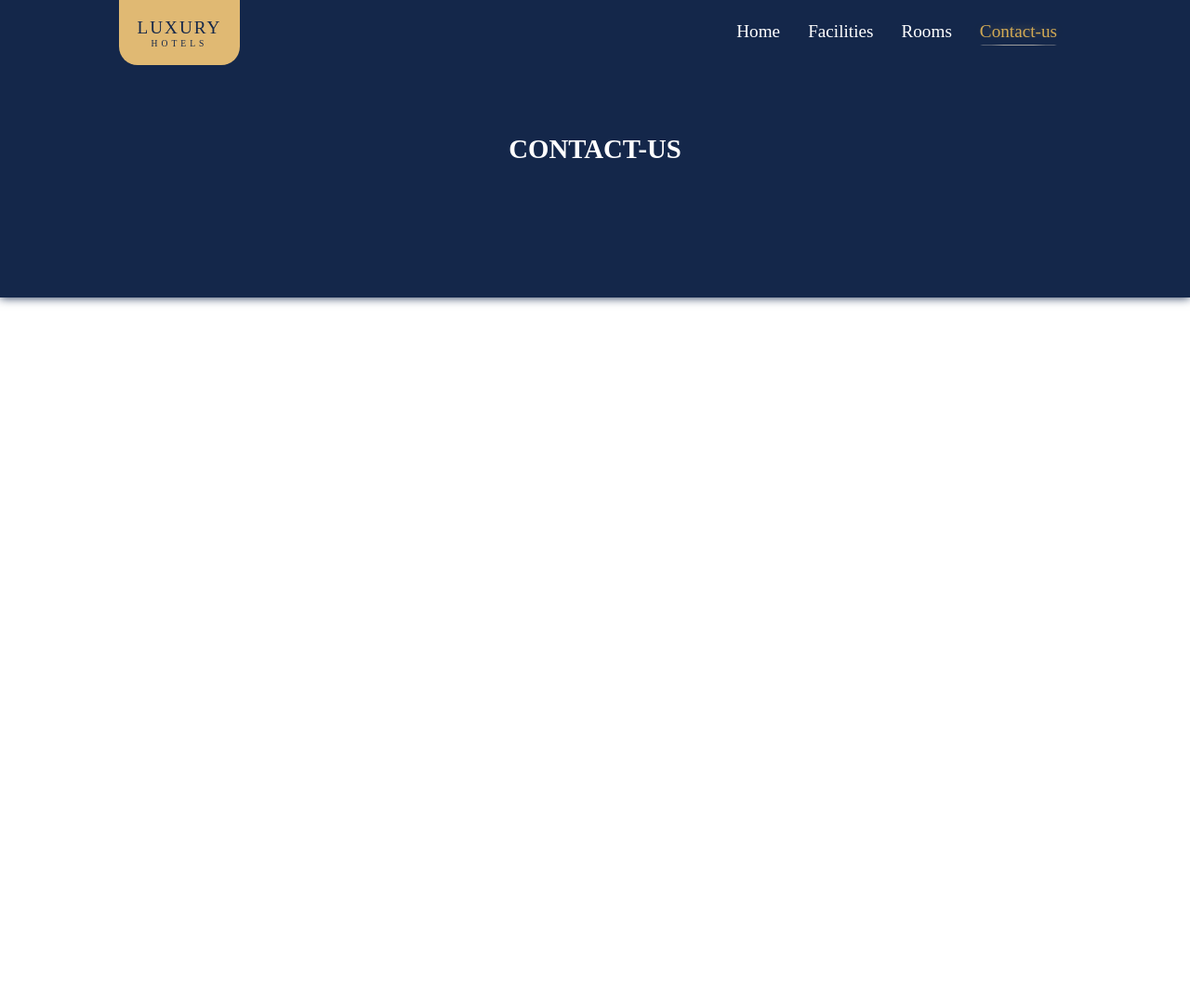
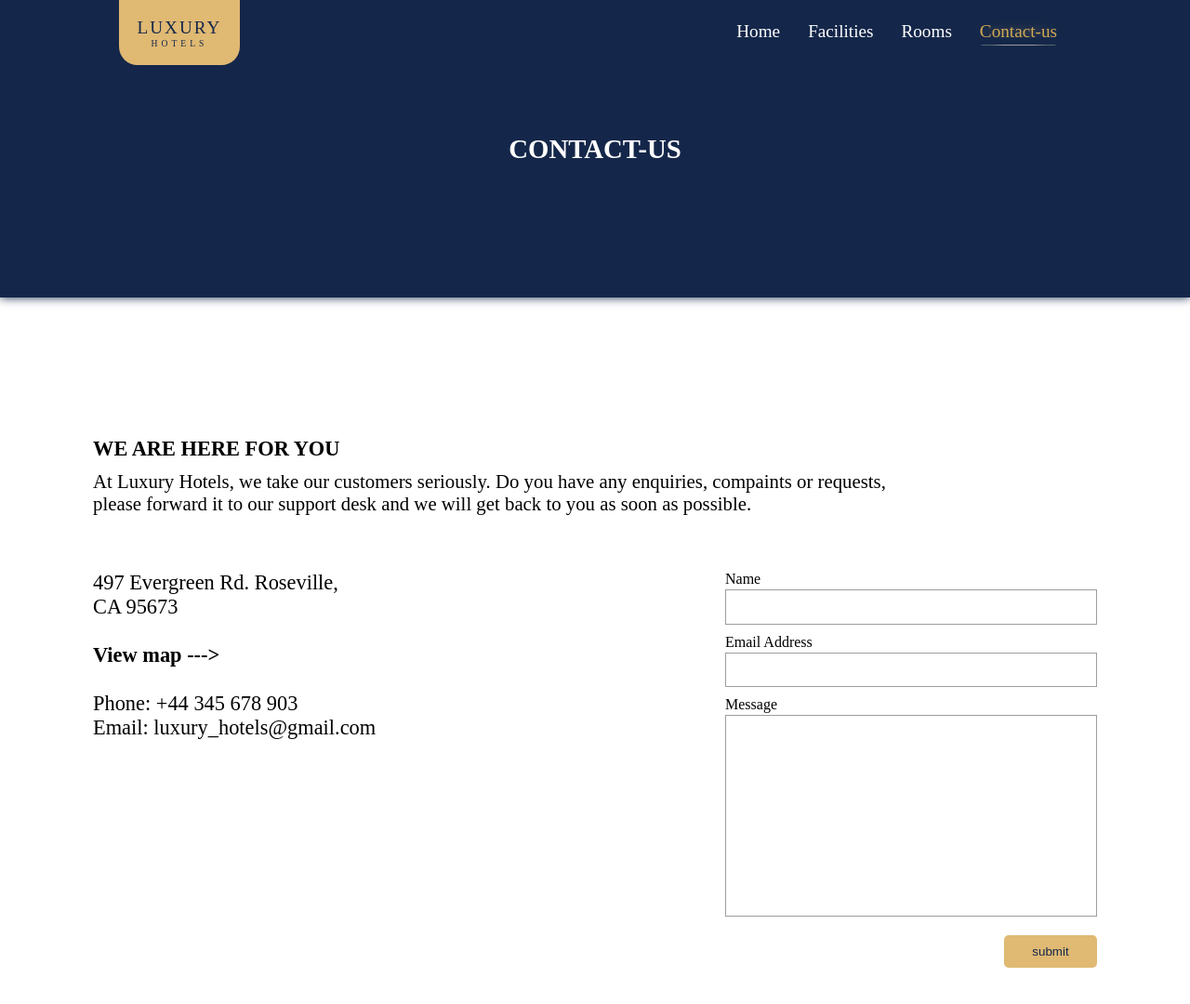
Before and after one commit to devshashtag/luxury-hotels, a plain HTML site: page pages/contact_us.html in a window 1280 px wide. Shown: the whole page at 93% size. Before the commit the page ends 800 px from the top, so only its background shows below. Drawn offline with Linux system fonts and the light colour scheme.

Commit message:
contact-us main completed

```diff
--- a/assets/css/styles.css
+++ b/assets/css/styles.css
@@ -242,7 +242,76 @@ a {
 /* end of Facilities-page cart */
 
 /* contact-page */
+.main__content {
+  min-height:100vh;
+  padding: 0 50px;
+  padding-top:100px;
+}
 
+@media screen and (min-width: 1000px) {
+  .main__content {
+    padding: 150px 100px;
+    padding-bottom:100px;
+  }
+}
+
+.content__header       { font-size: 1.4rem;    }
+.header--paragraph     { margin-top: 10px;     }
+.content__comments     {
+  margin: 60px 0;
+  display:flex;
+  flex-direction:row;
+  justify-content:space-between;
+  align-items:start;
+  flex-wrap:wrap;
+}
+.comments__info        { font-size: 1.4rem;    }
+.comments__info > span { font-weight:bold;     }
+
+.comments__form {
+  display:flex;
+  flex-direction:column;
+  align-items:end;
+  min-width:300px;
+  max-width:400px;
+  width:400px;
+}
+
+@media screen and (max-width: 850px) {
+  .comments__form {
+    max-width:100%;
+    margin: 50px auto;
+    width:100%;
+  }
+}
+
+.comments__form > input:not([type="submit"]),
+.comments__form > #message {
+  display:block;
+  width:100%;
+  border:1px solid #9D9D9D;
+  padding:5px;
+  line-height:1.6rem;
+  color: #25242a;
+  margin-bottom:10px;
+  resize:none;
+}
+
+.comments__form > label {
+  margin-bottom:2px;
+  width:100%;
+  text-align:left;
+}
+
+.comments__form > #submit {
+  background-color:#E0B973;
+  width:100px;
+  padding:10px;
+  margin-top:10px;
+  border-radius:5px;
+  color:#14274A;
+  cursor:pointer;
+}
 /* end of contact-page */
 
 /* footer */
--- a/pages/contact_us.html
+++ b/pages/contact_us.html
@@ -30,7 +30,37 @@
       <h2 class="header__title">CONTACT-US</h2>
     </div>
     <!-- end of main header -->
+    <!-- main content  -->
+    <div class="main__content">
+      <h1 class="content__header"> WE ARE HERE FOR YOU </h1>
+      <p class="header--paragraph">
+        At Luxury Hotels, we take our customers seriously.
+        Do you have any enquiries, compaints or requests,<br>
+        please forward it to our support desk and we will
+        get back to you as soon as possible.
+      </p>
+      <div class="content__comments">
+        <div class="comments__info">
+          497 Evergreen Rd. Roseville,<br>
+          CA 95673<br><br>
+          <span>View map ---></span>
+          <br><br>
+          Phone: +44 345 678 903<br>
+          Email: luxury_hotels@gmail.com<br>
+        </div>
 
+        <form class="comments__form" action="" method="post" accept-charset="utf-8">
+          <label for="name">Name</label>
+          <input type="text" name="name" id="name" />
+          <label for="email">Email Address</label>
+          <input type="email" name="email" id="email" />
+          <label for="message">Message</label>
+          <textarea name="message" id="message" rows="8" cols="40"></textarea>
+          <input type="submit" name="submit" id="submit" value="submit" />
+        </form>
+      </div>
+    </div>
+    <!-- end of main content  -->
 
     <!-- scripts -->
     <script src="../assets/js/app.js"></script>
```
